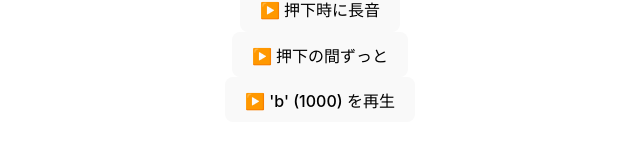
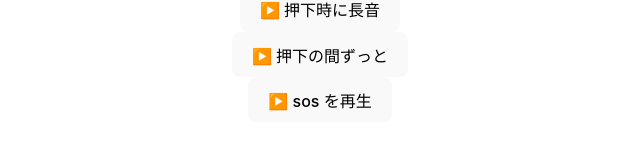
Before and after one commit to nagohachi/tsukutte-asobu2023, a React (Vite) app: page / in a window 1280 px wide. Shown: the part 368-518 px from the top of the page, without its empty margins (320-960 px from the left). Built offline with nearby package versions, Linux system fonts and the light colour scheme.

Commit message:
TextToMorse を作成

```diff
--- a/src/App.tsx
+++ b/src/App.tsx
@@ -1,6 +1,6 @@
 import { PlaySoundForFixedTime, PlaySoundForFreeTime } from "./PlaySound";
 import { shortToneSeconds, longToneSeconds, frequency } from "./Params";
-import { CharToMorse } from "./TextToMorse";
+import { TextToMorse } from "./TextToMorse";
 import "./App.css";
 
 function App() {
@@ -24,7 +24,7 @@ function App() {
         <PlaySoundForFreeTime value="押下の間ずっと" frequency={frequency} />
       </div>
       <div>
-        <CharToMorse char={"b"} />
+        <TextToMorse text={"sos"} />
       </div>
     </>
   );
--- a/src/TextToMorse.tsx
+++ b/src/TextToMorse.tsx
@@ -208,10 +208,10 @@ function sleep(ms: number) {
  * 1文字をモールス信号に変換して再生する
  * @param {CharToMorseProps} char 変換する文字
  */
-export function CharToMorse({ char }: CharToMorseProps) {
+async function CharToMorse({ char }: CharToMorseProps) {
   if (!(char in morse)) return;
 
-  const handleMousedown = async (_: React.MouseEvent<HTMLButtonElement>) => {
+  // const handleMousedown = async (_: React.MouseEvent<HTMLButtonElement>) => {
   for (var i = 0; i < morse[char].length; i++) {
     if (morse[char].charAt(i) === "0") {
       await generateShortTone(frequency);
@@ -220,10 +220,23 @@ export function CharToMorse({ char }: CharToMorseProps) {
     }
     await sleep(spaceBetweenCharsMilliseconds);
   }
+  // };
+}
+
+type TextToMorseProps = {
+  text: string;
 };
+
+export function TextToMorse({ text }: TextToMorseProps) {
+  const handleMousedown = async (_: React.MouseEvent<HTMLButtonElement>) => {
+    for (let char of text) {
+      await CharToMorse({ char });
+    }
+  };
+
   return (
     <button className="play__btn" onClick={handleMousedown}>
-      ▶️ 'b' (1000) を再生
+      ▶️ {text} を再生
     </button>
   );
 }
```
Lines whose indentation alone changed are shown as unchanged.
